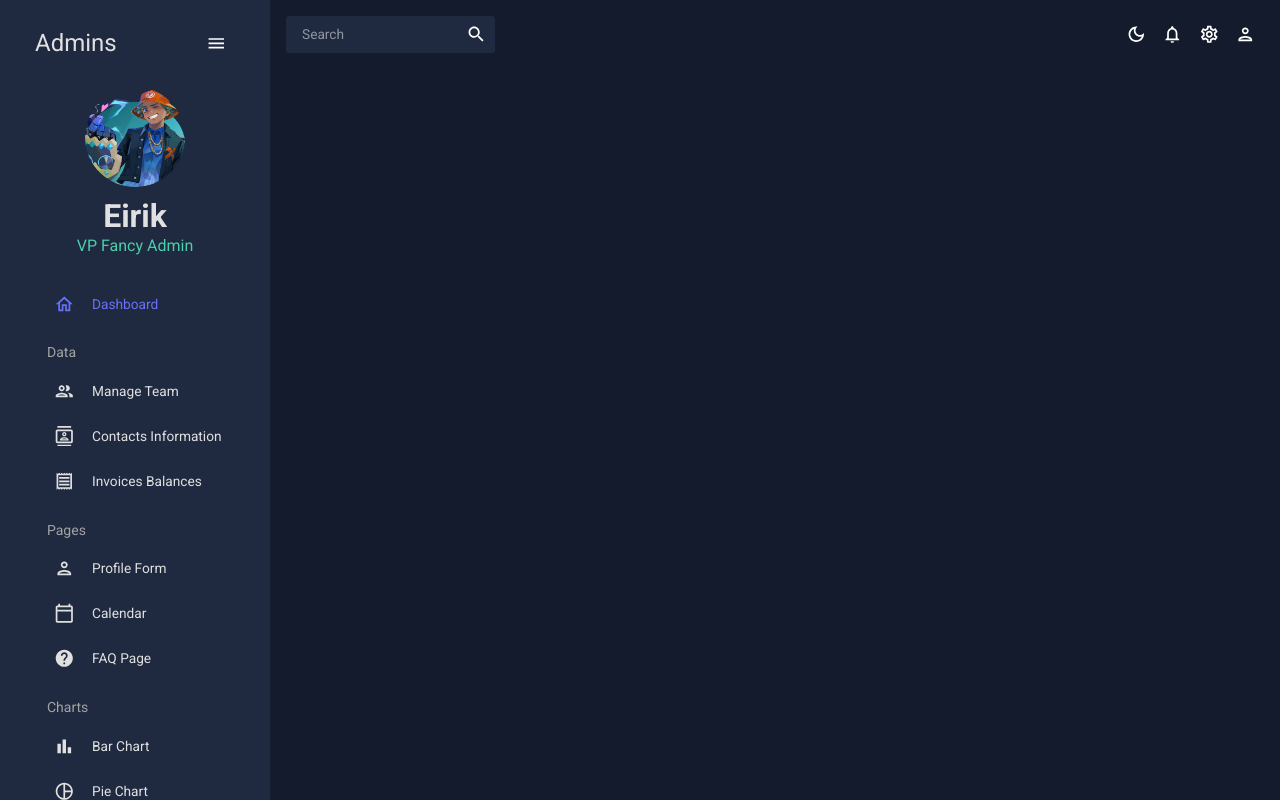
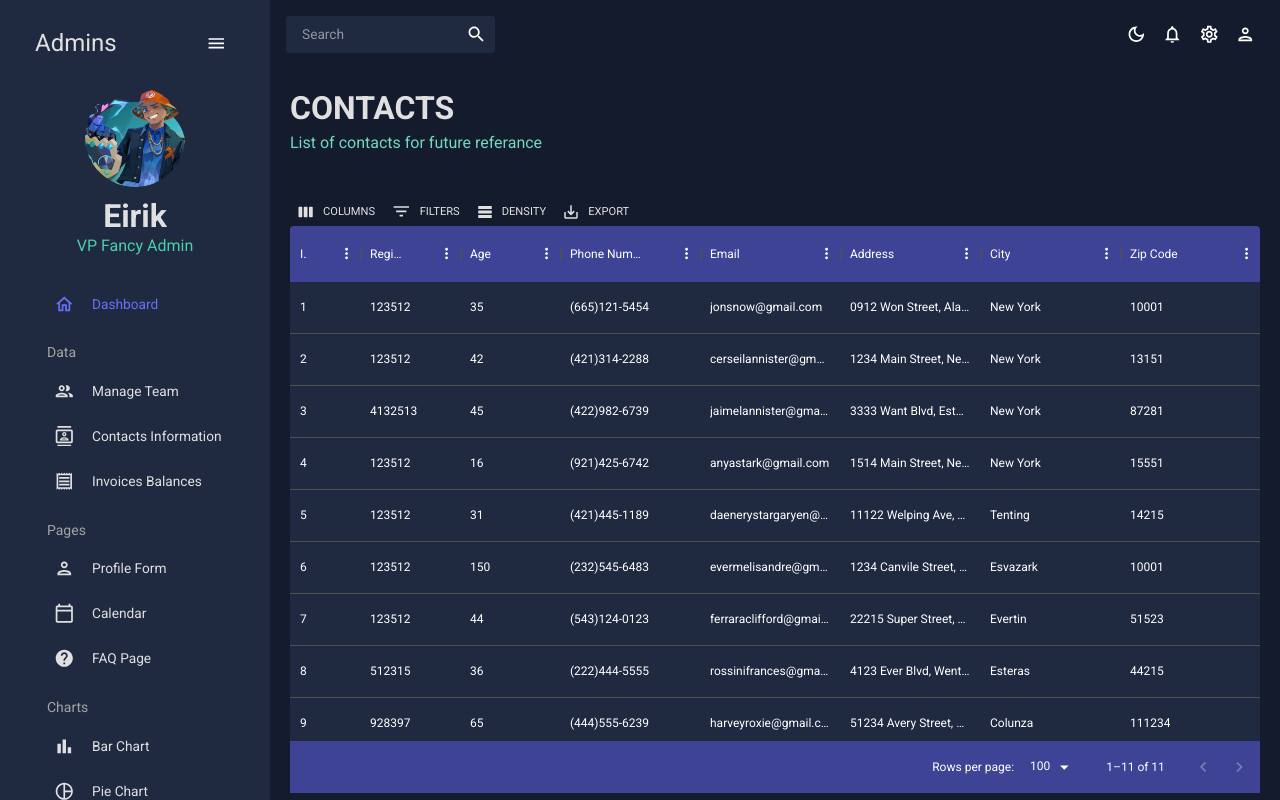
Before and after one commit to italianPalms/admin_dashboard, a React (Create React App) app: page /contacts in a window 1280 px wide. Built offline with nearby package versions, Linux system fonts and the light colour scheme.

Commit message:
add contacts page that includes a table with all information

```diff
--- a/src/App.js
+++ b/src/App.js
@@ -6,7 +6,7 @@
 import Dashboard from './scenes/dashboard';
 import Team from './scenes/team';
 // import Invoices from './scenes/invoices';
-// import Contacts from './scenes/contacts';
+import Contacts from './scenes/contacts';
 // import Bar from './scenes/bar';
 // import Form from './scenes/form';
 // import Line from './scenes/line';
@@ -30,7 +30,7 @@
             <Routes>
               <Route path="/" element={<Dashboard />} />
               <Route path="/team" element={<Team />} />
-              {/* <Route path="/contacts" element={<Contacts />} /> */}
+              <Route path="/contacts" element={<Contacts />} />
               {/* <Route path="/invoices" element={<Invoices />} /> */}
               {/* <Route path="/form" element={<Form />} /> */}
               {/* <Route path="/bar" element={<Bar />} /> */}
--- /dev/null
+++ b/src/scenes/contacts/index.jsx
@@ -0,0 +1,97 @@
+import { Box } from "@mui/material";
+import { DataGrid, GridToolbar } from "@mui/x-data-grid";
+import { tokens } from "../../theme";
+import { mockDataContacts } from "../../data/mockData";
+import Header from "../../components/Header";
+import { useTheme } from "@mui/material";
+
+const Team = () => {
+    const theme = useTheme();
+    const colors = tokens(theme.palette.mode);
+
+    const columns = [
+        {
+            field: "id",
+            headerName: "ID",
+            flex: 0.5
+        },
+        {
+            field: "registrarId",
+            headerName: "Registrar ID"
+        },
+        {
+            field: "age",
+            headerName: "Age",
+            type: "number",
+            headerAlign: "left",
+            align: "left",
+        },
+        {
+            field: "phone",
+            headerName: "Phone Number",
+            flex: 1,
+        },
+        {
+            field: "email",
+            headerName: "Email",
+            flex: 1,
+        },
+        {
+            field: "address",
+            headerName: "Address",
+            flex: 1,
+        },
+        {
+            field: "city",
+            headerName: "City",
+            flex: 1,
+        },
+        {
+            field: "zipCode",
+            headerName: "Zip Code",
+            flex: 1,
+        },
+    ];
+
+    return(
+        <Box m="20px">
+            <Header title="CONTACTS" subtitle="List of contacts for future referance" />
+        <Box
+        m="40px 0 0 0" height="75vh" sx={{
+            "& .MuiDataGrid-root": {
+                border: "none",
+            },
+            "& .MuiDataGrid-cell": {
+                borderBottom: "none",
+            },
+            "& .name-column--cell": {
+                color: colors.greenAccent[300],
+            },
+            "& .MuiDataGrid-columnHeaders": {
+                backgroundColor: colors.blueAccent[700],
+                borderBottom: "none"
+            },
+            "& .MuiDataGrid-virtualScroller": {
+                backgroundColor: colors.primary[400],
+            },
+            "& .MuiDataGrid-footerContainer": {
+                borderTop: "none",
+                backgroundColor: colors.blueAccent[700],
+            },
+            "& .MuiDataGrid-toolbarContainer .MuiButton-text": {
+                color: `${colors.grey[100]} !important`,
+            },
+        }}
+        >
+        <DataGrid
+            rows={mockDataContacts}
+            columns={columns}
+            components={{Toolbar: GridToolbar}}
+        />
+        </Box>
+        </Box>
+    )
+
+}
+
+export default Team;
```
